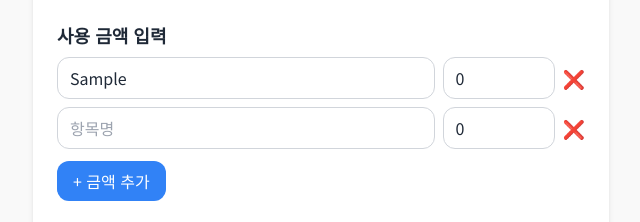
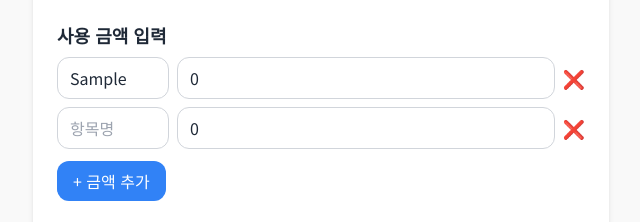
Before and after one commit to Answl/kimyeji, a plain HTML site: page receipt/index.html in a window 1280 px wide. Both pictures are taken after typing "Sample" into the empty fields and a click on the button "+ 금액 추가". Shown: the part 317-539 px from the top of the page, 319-959 px from the left. Drawn offline with nearby package versions, Linux system fonts and the light colour scheme.

Commit message:
design: 입력항목 크기 조절

```diff
--- a/receipt/index.html
+++ b/receipt/index.html
@@ -42,8 +42,8 @@
       <h2 class="text-lg font-semibold mb-2">사용 금액 입력</h2>
       <div id="usageList" class="space-y-2">
         <div class="flex items-center gap-2">
-          <input type="text" class="usageLabel flex-1 border border-gray-300 rounded-xl px-3 py-2" placeholder="항목명" />
-          <input type="number" class="usageInput w-28 border border-gray-300 rounded-xl px-3 py-2" value="0" />
+          <input type="text" class="usageLabel w-28 border border-gray-300 rounded-xl px-3 py-2" placeholder="항목명" />
+          <input type="number" class="usageInput flex-1 border border-gray-300 rounded-xl px-3 py-2" value="0" />
           <button onclick="removeUsage(this)" class="text-gray-400 hover:text-red-500 text-lg">❌</button>
         </div>
       </div>
@@ -85,8 +85,8 @@
       const div = document.createElement("div");
       div.className = "flex items-center gap-2";
       div.innerHTML = `
-        <input type="text" class="usageLabel flex-1 border border-gray-300 rounded-xl px-3 py-2" placeholder="항목명" value="${label}">
-        <input type="number" class="usageInput w-28 border border-gray-300 rounded-xl px-3 py-2" value="${value}">
+        <input type="text" class="usageLabel w-28 border border-gray-300 rounded-xl px-3 py-2" placeholder="항목명" value="${label}">
+        <input type="number" class="usageInput flex-1 border border-gray-300 rounded-xl px-3 py-2" value="${value}">
         <button onclick="removeUsage(this)" class="text-gray-400 hover:text-red-500 text-lg">❌</button>
       `;
       container.appendChild(div);
```
